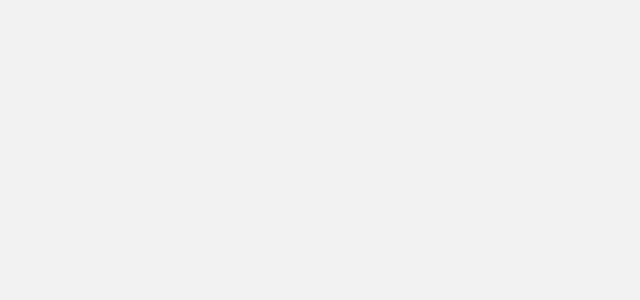
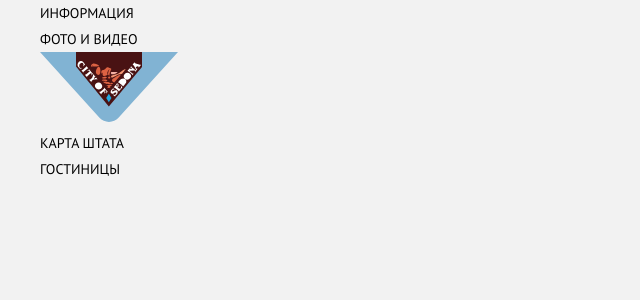
Before and after one commit to shock-dev/sedona, a Vue app: page / in a window 1280 px wide. Shown: the top 300 px of the page, without its empty margins (0-640 px from the left). Built offline with nearby package versions, Linux system fonts and the light colour scheme.

Commit message:
template for header component

```diff
--- a/src/components/appHeader.vue
+++ b/src/components/appHeader.vue
@@ -1,13 +1,29 @@
 <template>
-  <header class="header"></header>
+  <header class="header">
+    <ul class="header__list">
+      <li class="header__item">
+        <router-link class="header__link" to="#">Информация</router-link>
+      </li>
+      <li class="header__item">
+        <router-link class="header__link" to="#">Фото и видео</router-link>
+      </li>
+      <li class="header__item">
+        <router-link class="header__link" to="/">
+          <img class="header__logo" src="../assets/img/logo.svg" alt="Logo">
+        </router-link>
+      </li>
+      <li class="header__item">
+        <router-link class="header__link" to="#">Карта штата</router-link>
+      </li>
+      <li class="header__item">
+        <router-link class="header__link" to="#">Гостиницы</router-link>
+      </li>
+    </ul>
+  </header>
 </template>
 
 <script>
 export default {
-name: "appHeader"
+  name: "appHeader"
 }
 </script>
-
-<style scoped>
-
-</style>
```
